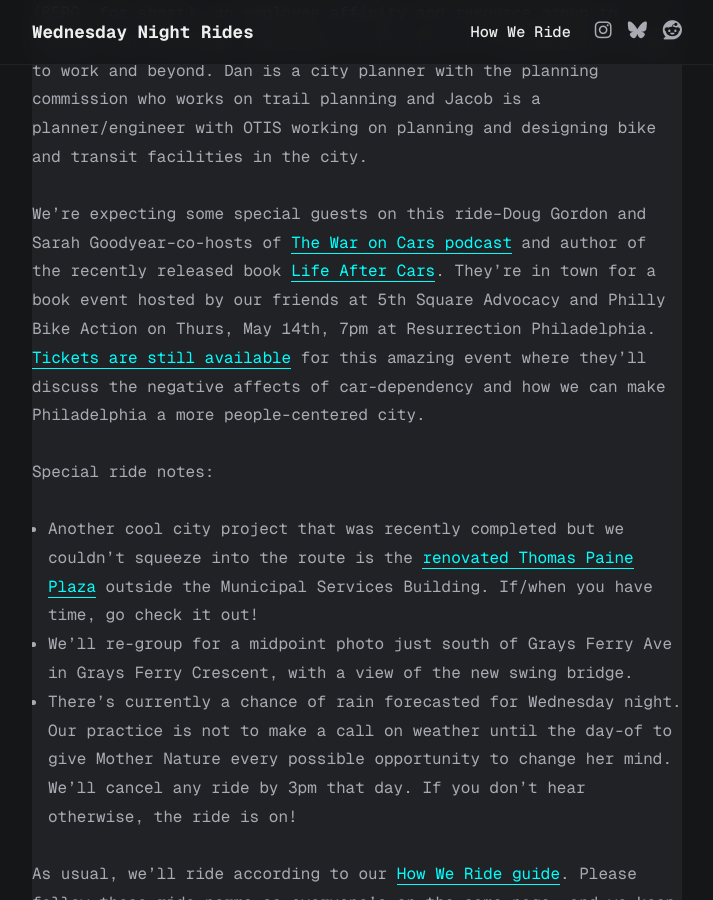
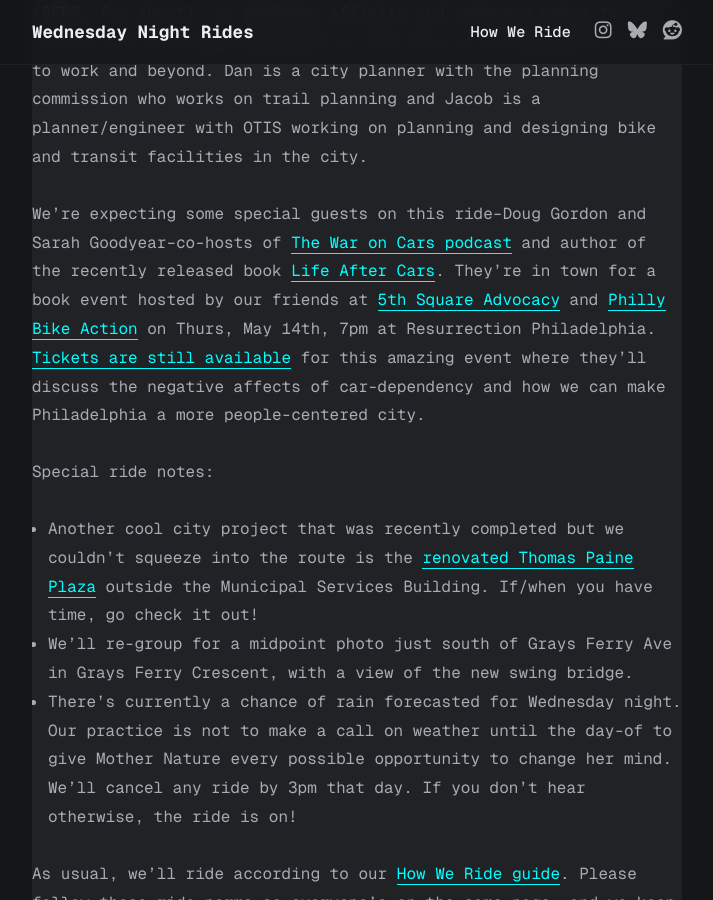
Before and after one commit to wednightrides/wednightrides.github.io, a Jekyll site: the page built from all_collections/_posts/2026-05-13-ride.md, in a window 1280 px wide and 900 px high, scrolled down 1396 px. Shown: the whole window, without its empty margins (283-996 px from the left). Built offline with Jekyll 4.4.1, drawn with Linux system fonts in a browser that asks for light colours; nearby versions of some CDN libraries; some of the changed lines change nothing that is shown.

Commit message:
add links

```diff
--- a/all_collections/_posts/2026-05-13-ride.md
+++ b/all_collections/_posts/2026-05-13-ride.md
@@ -22,7 +22,7 @@
 
 Dan and Jacob are members of the Bicycle Employee Resource Group (BERG, for short), an employee affinity and resource group to connect and encourage employees of the City of Philadelphia to bike to work and beyond. Dan is a city planner with the planning commission who works on trail planning and Jacob is a planner/engineer with OTIS working on planning and designing bike and transit facilities in the city.
 
-We're expecting some special guests on this ride--Doug Gordon and Sarah Goodyear--co-hosts of [The War on Cars podcast](https://thewaroncars.org/) and author of the recently released book [Life After Cars](https://www.lifeaftercars.com/). They're in town for a book event hosted by our friends at 5th Square Advocacy and Philly Bike Action on Thurs, May 14th, 7pm at Resurrection Philadelphia. [Tickets are still available](https://5thsq.app.neoncrm.com/nx/portal/neonevents/events?path=%2Fportal%2Fevents%2F37284) for this amazing event where they'll discuss the negative affects of car-dependency and how we can make Philadelphia a more people-centered city.
+We're expecting some special guests on this ride--Doug Gordon and Sarah Goodyear--co-hosts of [The War on Cars podcast](https://thewaroncars.org/) and author of the recently released book [Life After Cars](https://www.lifeaftercars.com/). They're in town for a book event hosted by our friends at [5th Square Advocacy](https://www.5thsqadvocacy.org/) and [Philly Bike Action](https://bikeaction.org/) on Thurs, May 14th, 7pm at Resurrection Philadelphia. [Tickets are still available](https://5thsq.app.neoncrm.com/nx/portal/neonevents/events?path=%2Fportal%2Fevents%2F37284) for this amazing event where they'll discuss the negative affects of car-dependency and how we can make Philadelphia a more people-centered city.
 
 Special ride notes:
 
```
